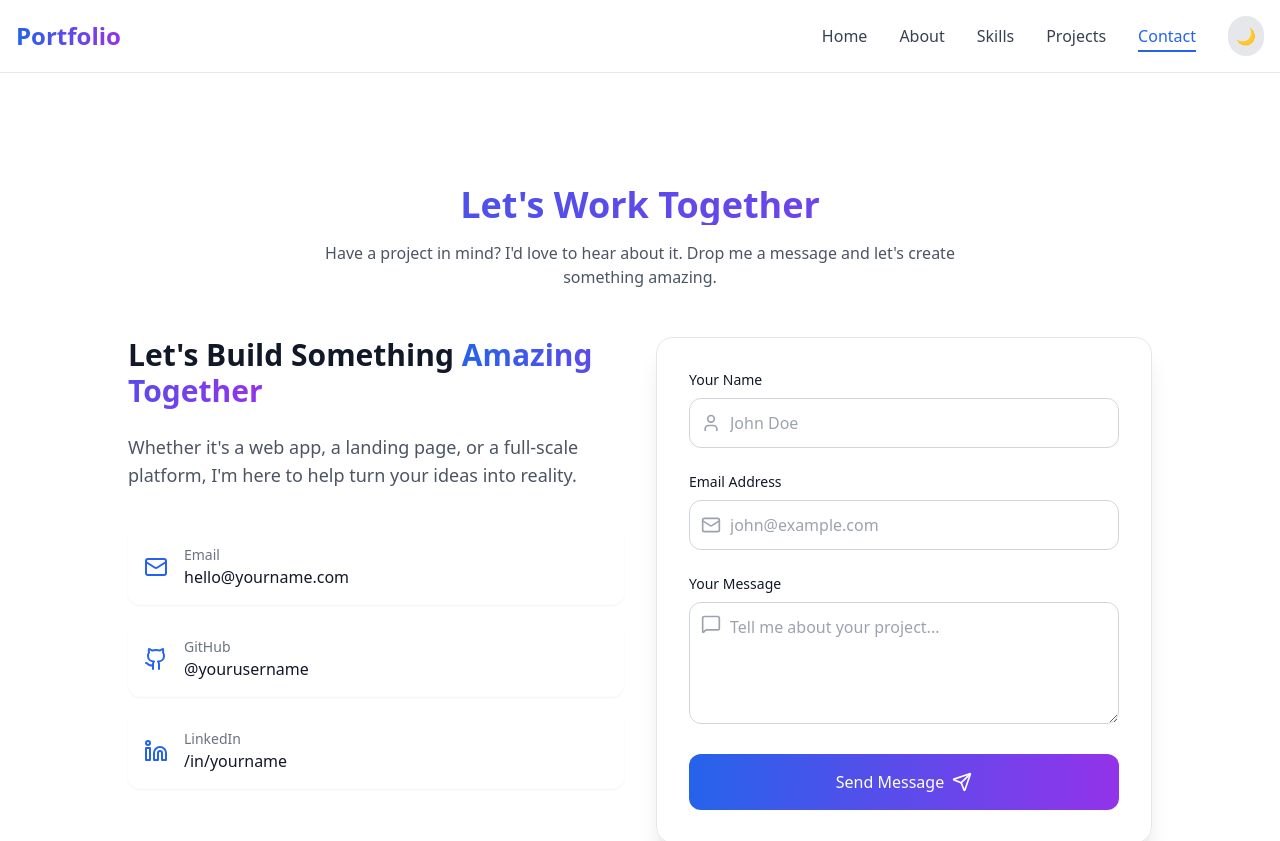
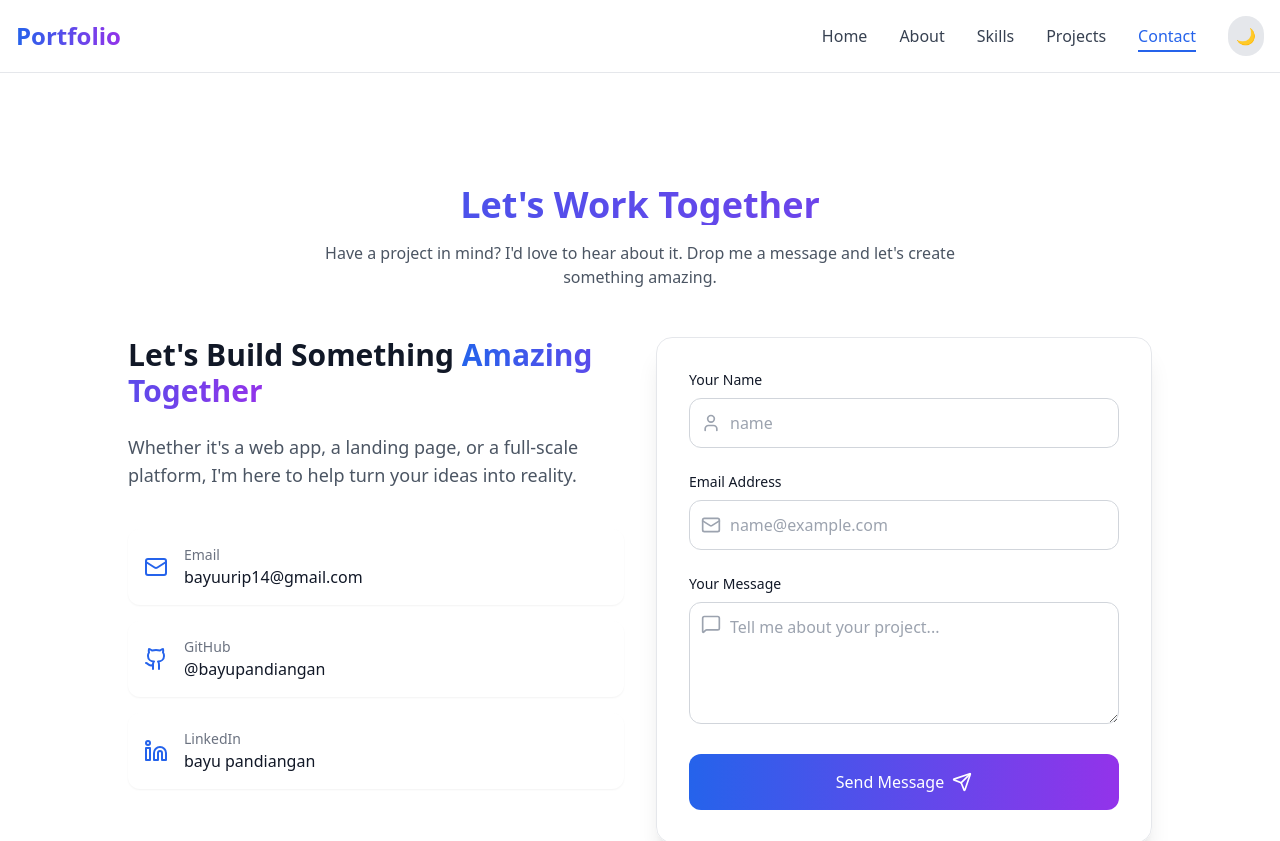
Before and after one commit to bayupandiangan/Portfolio-vite, a React app: page /contact in a window 1280 px wide. Shown: the top 841 px of the page. Built offline with nearby package versions, Linux system fonts and the light colour scheme; the HTML template or start-up script is replaced by a standard one.

Commit message:
update project and contact

```diff
--- a/src/pages/Contact.jsx
+++ b/src/pages/Contact.jsx
@@ -62,8 +62,8 @@ const Contact = () => {
                 <Mail className="w-6 h-6 text-blue-600" />
                 <div>
                   <p className="text-sm text-gray-500">Email</p>
-                  <a href="mailto:hello@yourname.com" className="font-medium hover:text-blue-600">
-                    hello@yourname.com
+                  <a href="mailto:bayuurip14@gmail.com" className="font-medium hover:text-blue-600">
+                    bayuurip14@gmail.com
                   </a>
                 </div>
               </div>
@@ -72,8 +72,8 @@ const Contact = () => {
                 <Github className="w-6 h-6 text-blue-600" />
                 <div>
                   <p className="text-sm text-gray-500">GitHub</p>
-                  <a href="https://github.com/yourusername" target="_blank" rel="noopener noreferrer" className="font-medium hover:text-blue-600">
-                    @yourusername
+                  <a href="https://github.com/bayupandiangan" target="_blank" rel="noopener noreferrer" className="font-medium hover:text-blue-600">
+                    @bayupandiangan
                   </a>
                 </div>
               </div>
@@ -82,8 +82,8 @@ const Contact = () => {
                 <Linkedin className="w-6 h-6 text-blue-600" />
                 <div>
                   <p className="text-sm text-gray-500">LinkedIn</p>
-                  <a href="https://linkedin.com/in/yourname" target="_blank" rel="noopener noreferrer" className="font-medium hover:text-blue-600">
-                    /in/yourname
+                  <a href="https://linkedin.com/in/bayu-pandiangan" target="_blank" rel="noopener noreferrer" className="font-medium hover:text-blue-600">
+                   bayu pandiangan
                   </a>
                 </div>
               </div>
@@ -111,7 +111,7 @@ const Contact = () => {
                     onChange={handleChange}
                     required
                     className="w-full pl-10 pr-4 py-3 bg-white dark:bg-gray-900 border border-gray-300 dark:border-gray-600 rounded-xl focus:outline-none focus:ring-2 focus:ring-blue-500/50 focus:border-transparent transition"
-                    placeholder="John Doe"
+                    placeholder="name"
                   />
                 </div>
               </div>
@@ -128,7 +128,7 @@ const Contact = () => {
                     onChange={handleChange}
                     required
                     className="w-full pl-10 pr-4 py-3 bg-white dark:bg-gray-900 border border-gray-300 dark:border-gray-600 rounded-xl focus:outline-none focus:ring-2 focus:ring-blue-500/50 focus:border-transparent transition"
-                    placeholder="john@example.com"
+                    placeholder="name@example.com"
                   />
                 </div>
               </div>
--- a/src/pages/Projects.jsx
+++ b/src/pages/Projects.jsx
@@ -34,16 +34,31 @@ const Projects = () => {
       liveLink: 'https://example.com',
       codeLink: 'https://github.com',
     },
-    {
-      title: 'Weather Dashboard',
-      description: 'Real-time weather app with interactive maps and 7-day forecast.',
-      image: 'https://images.unsplash.com/...',
-      tags: ['Vue.js', 'D3.js', 'Weather API'],
-      liveLink: 'https://example.com',
-      codeLink: 'https://github.com',
-    },
+      {
+    title: 'RekomSaham',
+    description: 'A stock recommendation system using the TOPSIS method to rank companies based on fundamental ratios. Includes full calculation process, data visualization, and PDF export for analysis.',
+    image: 'https://images.unsplash.com/photo-1611974789855-9c2a0a7236a3',
+    tags: ['PHP', 'MySQL', 'JavaScript', 'CSS'],
+    liveLink: '#',
+    codeLink: '#',
+      },
+  {
+    title: 'StockBase',
+    description: 'A stock management system for product inventory with CRUD operations, user authentication, and responsive dashboard interface.',
+    image: 'https://images.unsplash.com/photo-1556742049-0cfed4f6a45d',
+    tags: ['PHP', 'MySQL', 'Bootstrap', 'JavaScript'],
+    liveLink: '#',
+    codeLink: '#',
+  },
+  {
+    title: 'Eating Order Apps',
+    description: 'A basic food ordering application that simulates menu selection, order calculation, and simple interactive UI.',
+    image: 'https://images.unsplash.com/photo-1504674900247-0877df9cc836',
+    tags: ['JavaScript', 'HTML', 'CSS'],
+    liveLink: '#',
+    codeLink: '#',
+  }
   ]
-
   const containerVariants = {
     hidden: { opacity: 0 },
     visible: {
```
